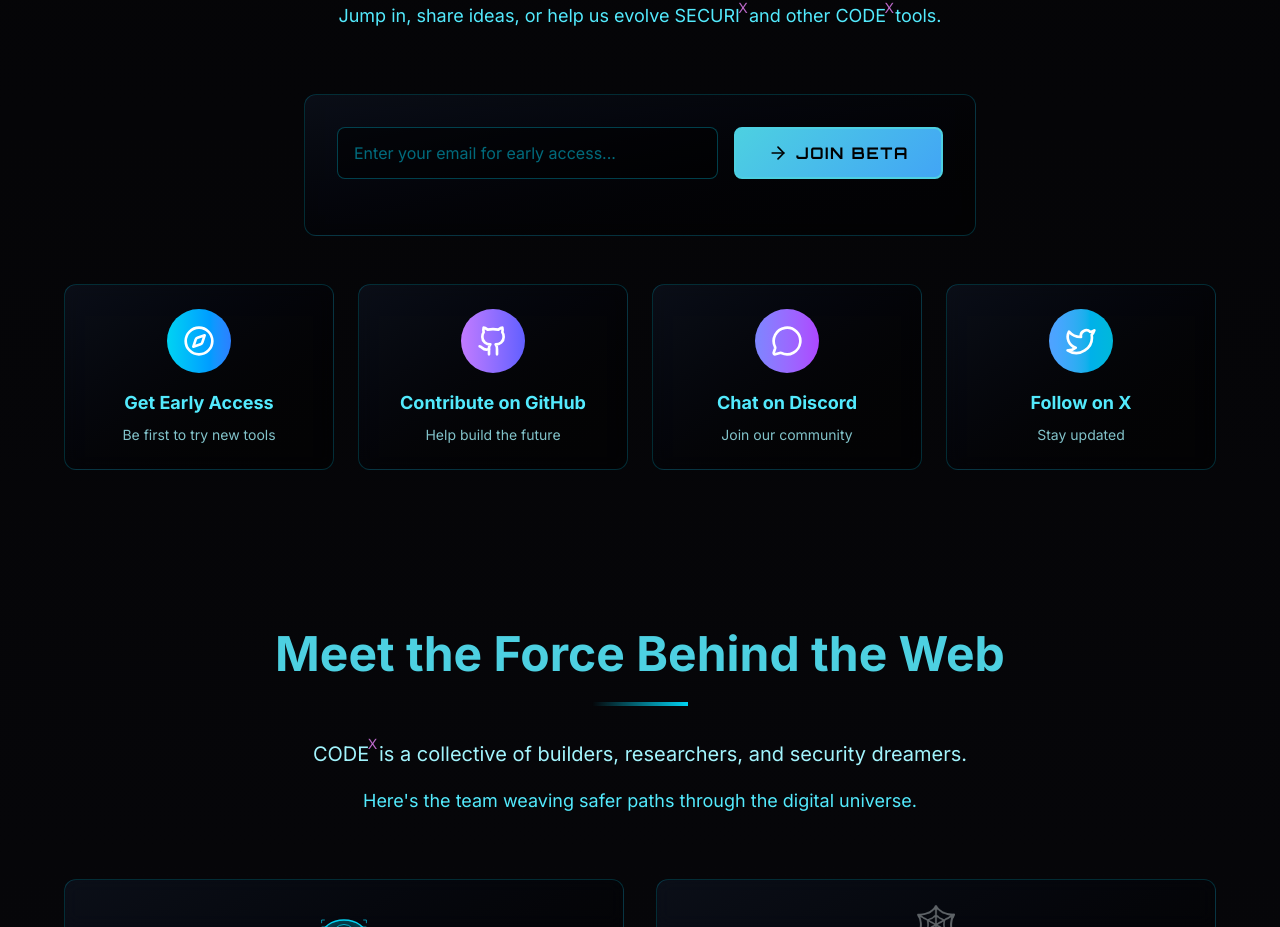
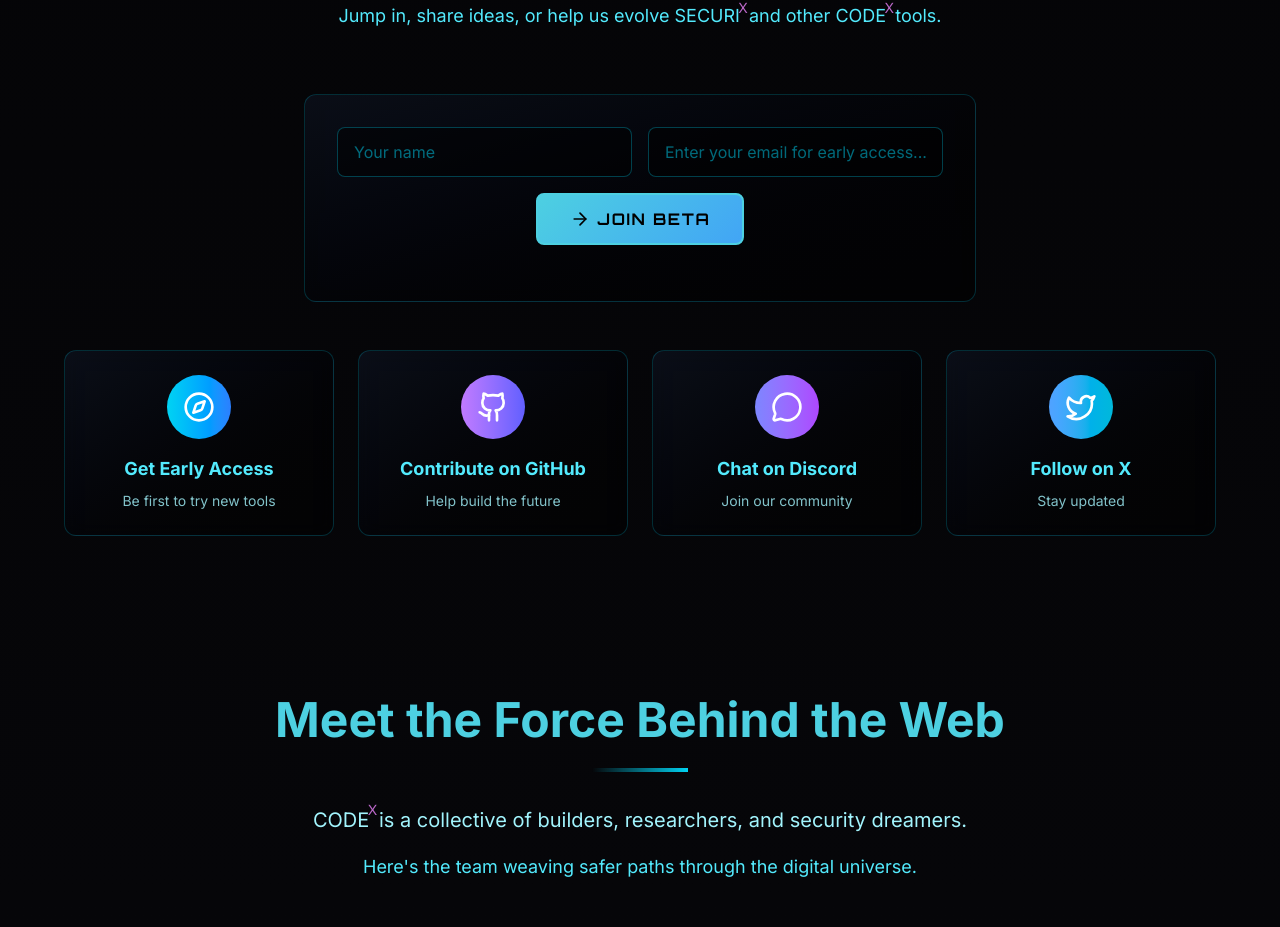
Before and after one commit to code-x-app/code-x-landing, a Next.js app: page / in a window 1280 px wide. Shown: the part 3579-4506 px from the top of the page. Built offline with nearby package versions, Linux system fonts and the light colour scheme.

Commit message:
Complete Netlify Forms setup with spam protection

```diff
--- a/public/__forms.html
+++ b/public/__forms.html
@@ -1,8 +1,7 @@
-<!-- Static form stub for Netlify Forms detection -->
 <html><body>
-  <!-- Beta signup form for CODE^X landing page -->
-  <form name="beta-signup" data-netlify="true" hidden>
+  <form name="beta-signup" data-netlify="true" netlify-honeypot="bot-field" hidden>
     <input type="hidden" name="form-name" value="beta-signup" />
-    <input name="email" type="email" />
+    <input type="text" name="name" />
+    <input type="email" name="email" />
   </form>
 </body></html>
--- a/src/components/JoinSection.tsx
+++ b/src/components/JoinSection.tsx
@@ -4,7 +4,13 @@ import React, { useState } from 'react';
 import { motion } from 'framer-motion';
 import { Github, Twitter, ArrowRight, CheckCircle, MessageCircle, Compass } from 'lucide-react';
 
+// Helper function to encode form data
+function encode(data: Record<string, string>) {
+  return new URLSearchParams(data).toString();
+}
+
 export const JoinSection = () => {
+  const [name, setName] = useState('');
   const [email, setEmail] = useState('');
   const [subscribed, setSubscribed] = useState(false);
 
@@ -13,15 +19,22 @@ export const JoinSection = () => {
 
     try {
       const formData = new FormData(e.currentTarget);
+
       await fetch("/__forms.html", {
         method: "POST",
         headers: { "Content-Type": "application/x-www-form-urlencoded" },
-        body: new URLSearchParams(formData as any).toString(),
+        body: encode({
+          "form-name": "beta-signup",
+          "bot-field": "", // Honeypot field
+          name: formData.get("name") as string,
+          email: formData.get("email") as string,
+        }),
       });
 
-      // Show success message
+      // Reset form and show success
+      setName('');
+      setEmail('');
       setSubscribed(true);
-      setEmail(''); // Clear form
       setTimeout(() => setSubscribed(false), 3000);
     } catch (error) {
       console.error('Form submission error:', error);
@@ -95,9 +108,26 @@ export const JoinSection = () => {
           <form
             name="beta-signup"
             onSubmit={handleSubmit}
-            className="flex flex-col sm:flex-row gap-4 mb-6"
+            className="space-y-4 mb-6"
           >
             <input type="hidden" name="form-name" value="beta-signup" />
+
+            {/* Honeypot field for spam protection */}
+            <p style={{ display: "none" }}>
+              <label>Don't fill this out: <input name="bot-field" /></label>
+            </p>
+
+            {/* Name and Email inputs */}
+            <div className="flex flex-col sm:flex-row gap-4">
+              <input
+                type="text"
+                name="name"
+                value={name}
+                onChange={(e) => setName(e.target.value)}
+                placeholder="Your name"
+                className="flex-1 px-4 py-3 bg-black/50 border border-cyan-400/30 rounded-lg text-cyan-100 placeholder-cyan-400/50 focus:outline-none focus:border-cyan-400 focus:ring-2 focus:ring-cyan-400/20"
+                required
+              />
               <input
                 type="email"
                 name="email"
@@ -107,12 +137,14 @@ export const JoinSection = () => {
                 className="flex-1 px-4 py-3 bg-black/50 border border-cyan-400/30 rounded-lg text-cyan-100 placeholder-cyan-400/50 focus:outline-none focus:border-cyan-400 focus:ring-2 focus:ring-cyan-400/20"
                 required
               />
+            </div>
+
             <button
               type="submit"
-              className="cyber-button px-8 py-3 rounded-lg font-bold flex items-center justify-center gap-2 whitespace-nowrap"
+              className="cyber-button w-full sm:w-auto px-8 py-3 rounded-lg font-bold flex items-center justify-center gap-2 whitespace-nowrap mx-auto"
             >
               {subscribed ? <CheckCircle className="w-5 h-5" /> : <ArrowRight className="w-5 h-5" />}
-              {subscribed ? 'Subscribed!' : 'Join Beta'}
+              {subscribed ? 'Welcome to the Force!' : 'Join Beta'}
             </button>
           </form>
 
```
Also changed, not shown: vercel.json. Lines whose indentation alone changed are shown as unchanged.
